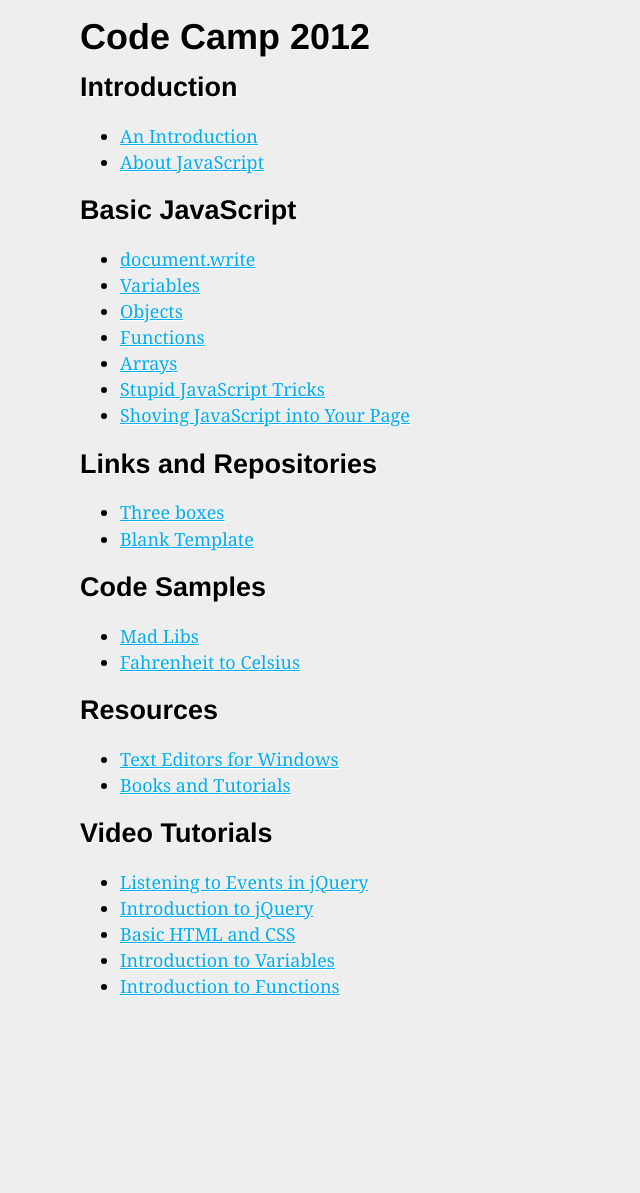
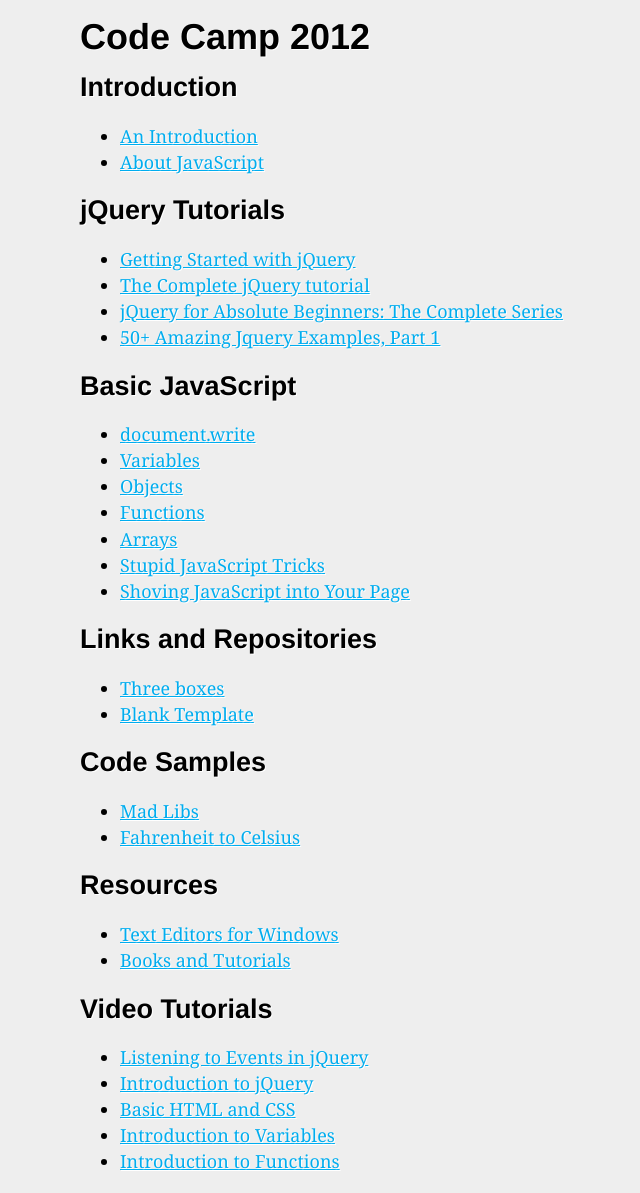
Before and after one commit to scholarsnyc/code-camp, a Jekyll site: the page built from index.html, in a window 1280 px wide. Shown: the whole page, without its empty margins (285-925 px from the left). Built offline with Jekyll 4.4.1, drawn with Linux system fonts in a browser that asks for light colours; before the commit the page ends 1017 px from its top, so only the background shows below that.

Commit message:
Add in jQuery tutorials

```diff
--- a/index.html
+++ b/index.html
@@ -8,6 +8,14 @@
 {% for post in site.categories.introduction %}
 	<li><a href="{{ post.url }}">{{ post.title }}</a></li>
 {% endfor %}
+</ul>
+
+<h2>jQuery Tutorials</h2>
+<ul>
+<li><a href="http://docs.jquery.com/Tutorials:Getting_Started_with_jQuery" title="Tutorials:Getting Started with jQuery - jQuery JavaScript Library">Getting Started with jQuery</a></li>
+<li><a href="http://www.jquery-tutorial.net/" title="The complete jQuery tutorial">The Complete jQuery tutorial</a></li>
+<li><a href="http://net.tutsplus.com/articles/web-roundups/jquery-for-absolute-beginners-video-series/" title="jQuery for Absolute Beginners: The Complete Series | Nettuts+">jQuery for Absolute Beginners: The Complete Series</a></li>
+<li><a href="http://www.noupe.com/jquery/50-amazing-jquery-examples-part1.html" title="50+ Amazing Jquery Examples- Part1 - Noupe">50+ Amazing Jquery Examples, Part 1</a></li>
 </ul>
 
 <h2>Basic JavaScript</h2>
```
